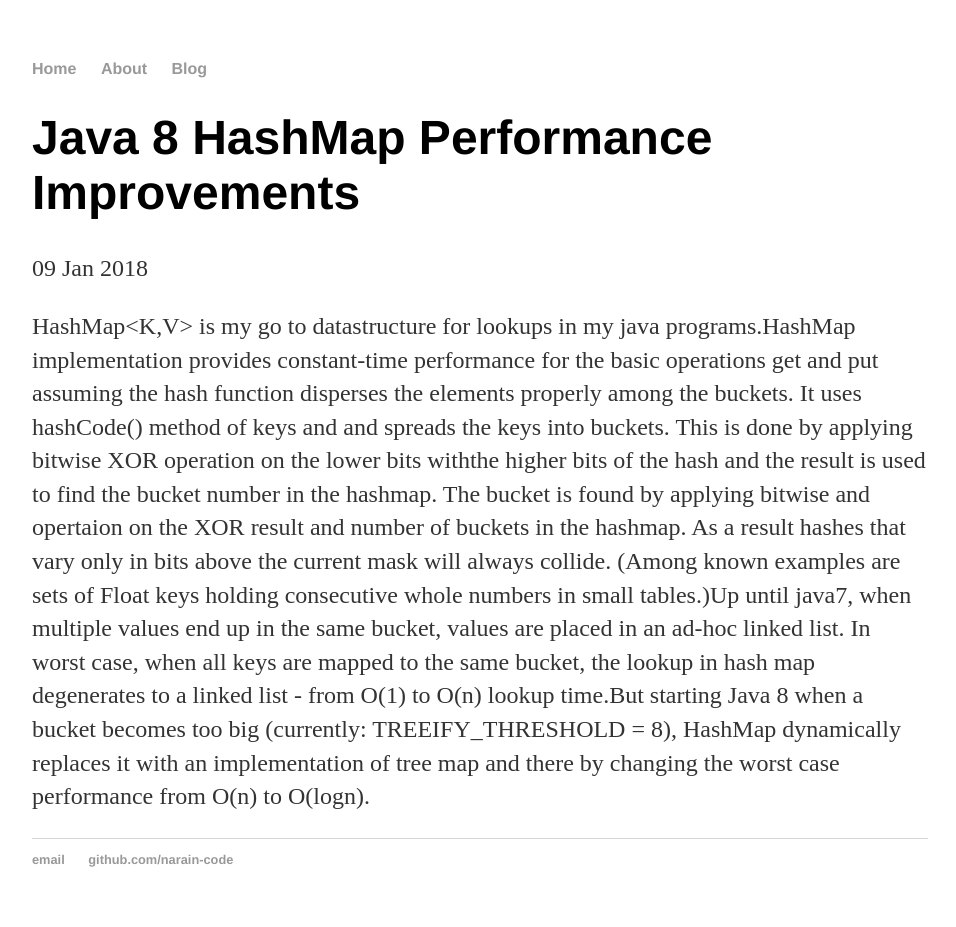
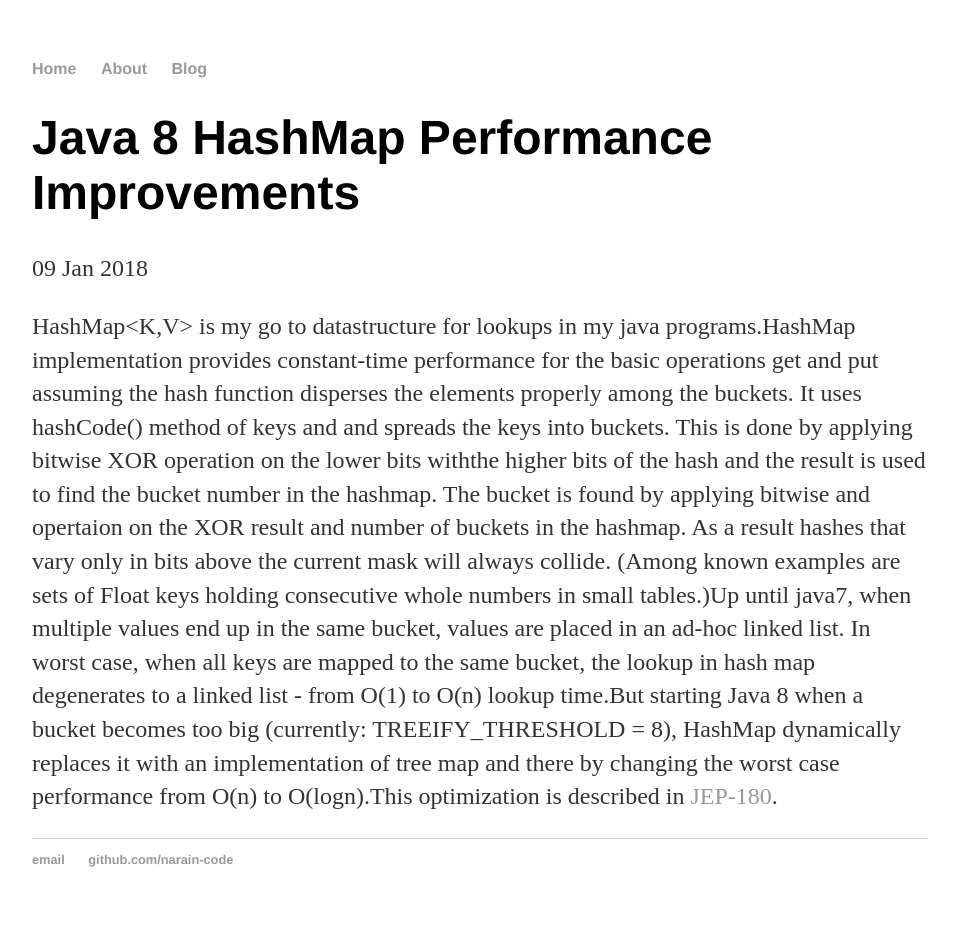
Before and after one commit to narain-code/narain-code.github.io, a Jekyll site: the page built from _posts/2018-01-09-java8-hashmap.md, in a window 1280 px wide. Shown: the whole page, without its empty margins (160-1116 px from the left). Built offline with Jekyll 4.4.1, drawn with Linux system fonts in a browser that asks for light colours.

Commit message:
Update 2018-01-09-java8-hashmap.md

```diff
--- a/_posts/2018-01-09-java8-hashmap.md
+++ b/_posts/2018-01-09-java8-hashmap.md
@@ -4,4 +4,4 @@
 date: 2018-01-09
 ---
 
- HashMap<K,V> is my go to datastructure for lookups in my java programs.HashMap implementation provides constant-time performance for the basic operations get and put assuming the hash function disperses the elements properly among the buckets. It uses hashCode() method of keys and and spreads the keys into buckets. This is done by applying bitwise XOR operation on the lower bits withthe higher bits of the hash and the result is used to find the bucket number in the hashmap. The bucket is found by applying bitwise and opertaion on the XOR result and number of buckets in the hashmap. As a result hashes that vary only in bits above the current mask will always collide. (Among known examples are sets of Float keys holding consecutive whole numbers in small tables.)Up until java7, when multiple values end up in the same bucket, values are placed in an ad-hoc linked list. In worst case, when all keys are mapped to the same bucket, the lookup in hash map degenerates to a linked list - from O(1) to O(n) lookup time.But starting Java 8 when a bucket becomes too big (currently: TREEIFY_THRESHOLD = 8), HashMap dynamically replaces it with an implementation of tree map and there by changing the worst case performance from O(n) to O(logn).
+ HashMap<K,V> is my go to datastructure for lookups in my java programs.HashMap implementation provides constant-time performance for the basic operations get and put assuming the hash function disperses the elements properly among the buckets. It uses hashCode() method of keys and and spreads the keys into buckets. This is done by applying bitwise XOR operation on the lower bits withthe higher bits of the hash and the result is used to find the bucket number in the hashmap. The bucket is found by applying bitwise and opertaion on the XOR result and number of buckets in the hashmap. As a result hashes that vary only in bits above the current mask will always collide. (Among known examples are sets of Float keys holding consecutive whole numbers in small tables.)Up until java7, when multiple values end up in the same bucket, values are placed in an ad-hoc linked list. In worst case, when all keys are mapped to the same bucket, the lookup in hash map degenerates to a linked list - from O(1) to O(n) lookup time.But starting Java 8 when a bucket becomes too big (currently: TREEIFY_THRESHOLD = 8), HashMap dynamically replaces it with an implementation of tree map and there by changing the worst case performance from O(n) to O(logn).This optimization is described in [JEP-180](http://openjdk.java.net/jeps/180).
```
